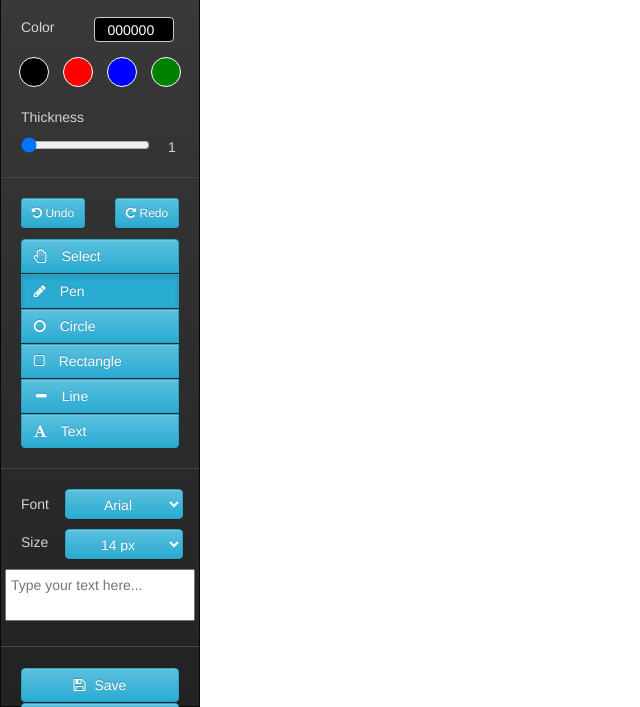
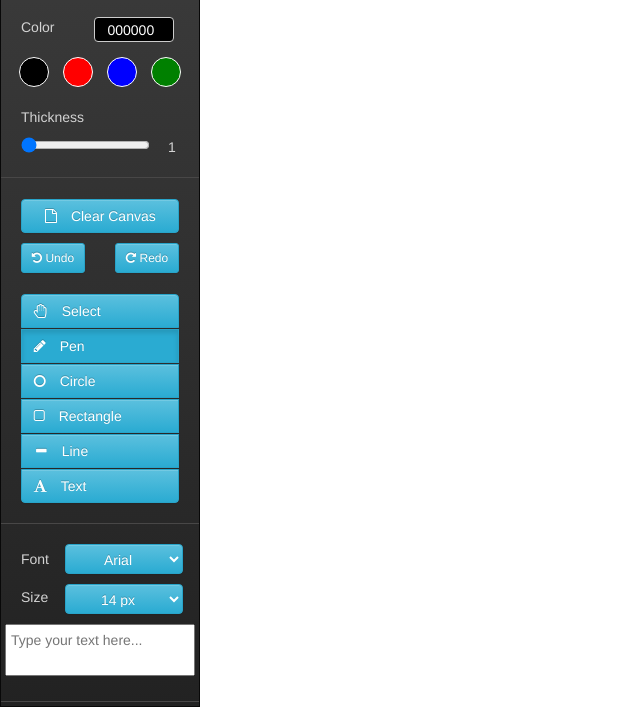
Before and after one commit to birkirbrynjarsson/wepo-whiteboard, a website: page app/index.html in a window 1280 px wide. Shown: the part 93-800 px from the top of the page, without its empty margins (0-640 px from the left). Drawn offline with nearby package versions, Linux system fonts and the light colour scheme; files that its build step writes are made by us from their sources.

Commit message:
clear canvas

```diff
--- a/app/index.html
+++ b/app/index.html
@@ -34,6 +34,12 @@
                 </div>
            </div>
            <hr>
+           <div id='clearCanvas'>
+               <label class="btn btn-info" id='clearBtn'>
+                     <span class="fa fa-file-o"></span>
+                     Clear Canvas
+                </label>
+           </div>
            <div id="undoButtons">
                 <label class="btn btn-info btn-sm" id="undoBtn">
                      <span class="fa fa-undo"></span>
@@ -47,7 +53,7 @@
             </div>
             <div class="btn-group-vertical" data-toggle="buttons" id="shape">
                 <label class="btn btn-info">
-                     <span class="fa fa-hand-stop-o"></span>
+                    <span class="fa fa-hand-stop-o"></span>
                     <input type="radio" name="shape" id="select" value="select" autocomplete="off"> Select
                 </label>
                 <label class="btn btn-info active">
--- a/app/js/index.js
+++ b/app/js/index.js
@@ -55,6 +55,7 @@ function loadToolbar() {
     toolbar.fontSize = $('#fontS').val();
     toolbar.lineWidth = $('#lineWidth').val();
     toolbar.text = $('#txt').val();
+
 }
 
 function undoAction(){
@@ -78,6 +79,11 @@ function redoAction(){
     }
 }
 
+function clearCanvas(){
+    context.clearRect(0, 0, canvas.width, canvas.height);
+    undo = [];
+    redo = [];
+}
 
 function mouseDown(event){
     mouseIsDown = true;
@@ -148,6 +154,11 @@ $(document).ready(function(){
         redoAction();
     });
 
+    $('#clearBtn').click(function(){
+        clearCanvas();
+    });
+
+
     $('#defaultColors > button').click(function(){
         var newColor = $(this).attr('value');
         $('.jscolor').val(newColor);
--- a/app/scss/style.scss
+++ b/app/scss/style.scss
@@ -44,6 +44,26 @@ body {
 
 #shape > label > span {
     margin-right: 10px;
+}
+
+#clearCanvas {
+    width: 80%;
+    margin-left: 20px;
+
+}
+
+#clearCanvas > label{
+    align-self: left;
+    text-align: left;
+    margin-top: 1px;
+}
+
+#clearCanvas > label > span {
+    margin-right: 10px;
+}
+
+#clearBtn {
+    padding: 6px 23px;
 }
 
 /*#text{
```
